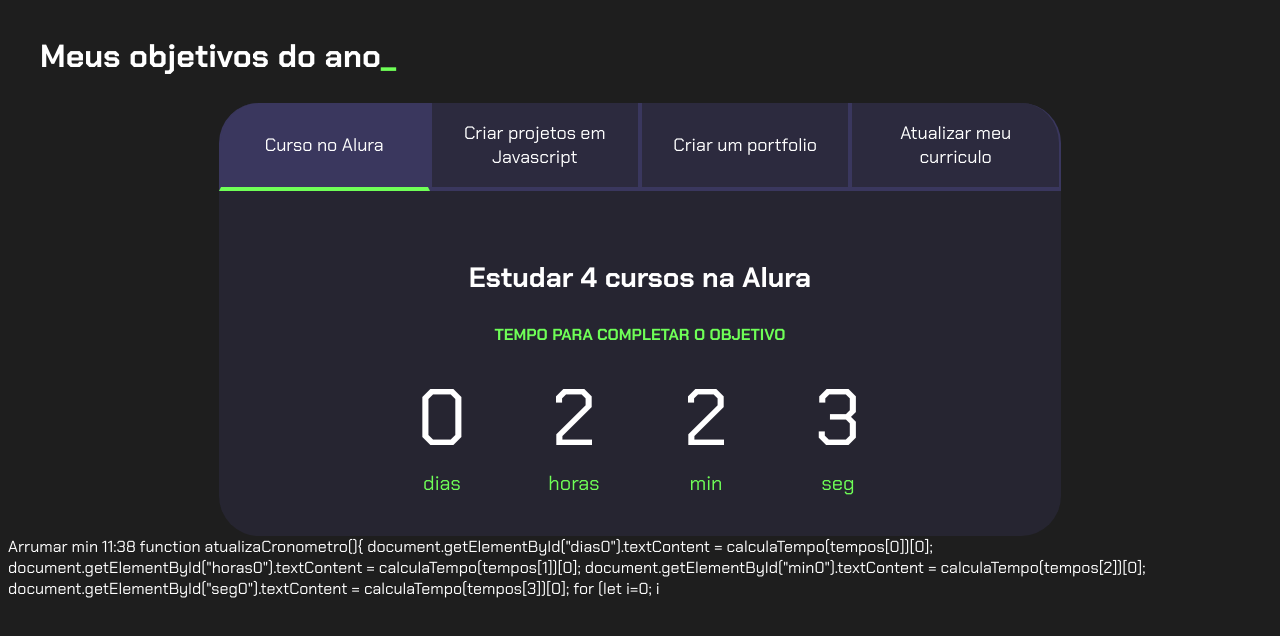
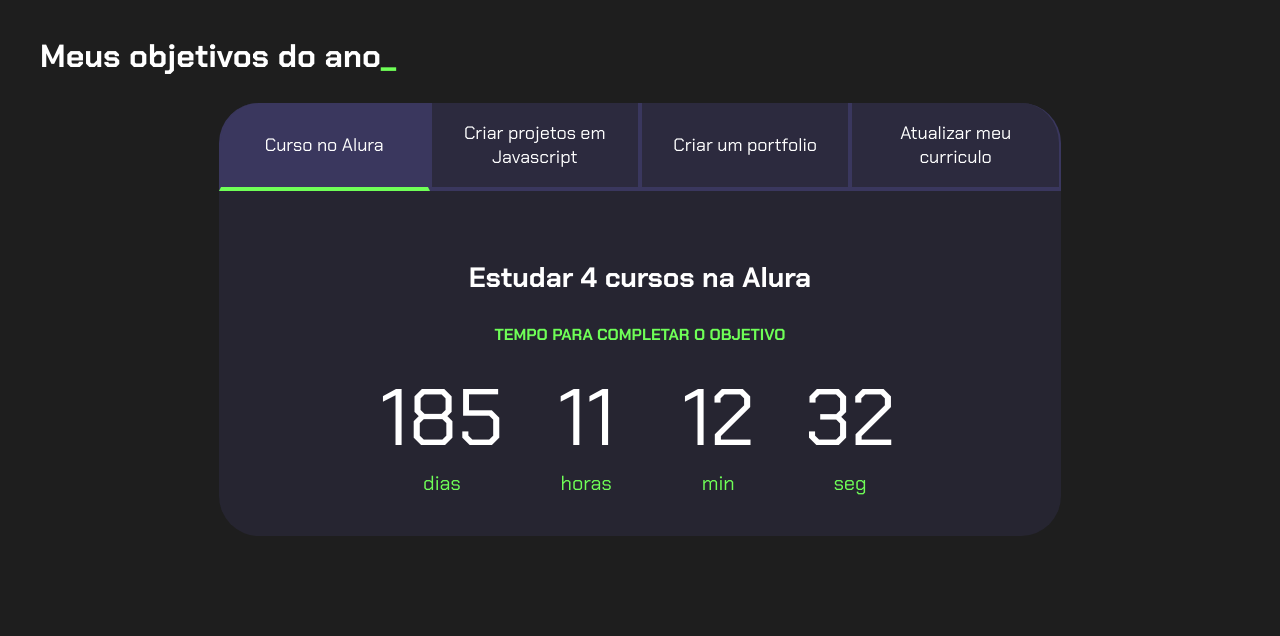
Before and after one commit to Dede142/javascriptdiferenciado, a plain HTML site: page javascript-projeto-de-vida/index.html in a window 1280 px wide. Drawn offline with Linux system fonts and the light colour scheme.

Commit message:
Add files via upload

```diff
--- a/javascript-projeto-de-vida/index.html
+++ b/javascript-projeto-de-vida/index.html
@@ -118,14 +118,3 @@
 <script src="main.js"></script>
 </body>
 </html>
-
-Arrumar min 11:38
-
-function atualizaCronometro(){
-    document.getElementById("dias0").textContent = calculaTempo(tempos[0])[0];
-    document.getElementById("horas0").textContent = calculaTempo(tempos[1])[0];
-    document.getElementById("min0").textContent = calculaTempo(tempos[2])[0];
-    document.getElementById("seg0").textContent = calculaTempo(tempos[3])[0];
-    for (let i=0; i<contadores.length;i++){
-        //contadores[i].textContent = calculaTempo(tempos[i]);
-    }
--- a/javascript-projeto-de-vida/main.js
+++ b/javascript-projeto-de-vida/main.js
@@ -15,7 +15,7 @@ for(let i=0; i <botoes.length;i++){
 
 }
 const contadores = document.querySelectorAll(".contador");
-const tempoObjetivo1 = new Date("2020-10-05T00:00:00");
+const tempoObjetivo1 = new Date("2024-10-05T00:00:00");
 const tempoObjetivo2 = new Date("2024-12-05T00:00:00");
 const tempoObjetivo3 = new Date("2024-12-30T00:00:00");
 const tempoObjetivo4 = new Date("2025-02-05T00:00:00");
@@ -37,7 +37,7 @@ function calculaTempo(tempoObjetivo){
     horas %= 24;
 
     if(tempofinal > 0){
-        return dias + " dias " + horas + " horas " + minutos + " minutos " + segundos + " segundos ";
+        return [dias,horas,minutos,segundos]
     } else{
         return [0,0,0,0];
     }
@@ -46,12 +46,15 @@ function calculaTempo(tempoObjetivo){
 }
 
 function atualizaCronometro(){
-    document.getElementById("dias0").textContent = calculaTempo(tempos[0])[0];
-    document.getElementById("horas0").textContent = calculaTempo(tempos[1])[0];
-    document.getElementById("min0").textContent = calculaTempo(tempos[2])[0];
-    document.getElementById("seg0").textContent = calculaTempo(tempos[3])[0];
+
+
+
     for (let i=0; i<contadores.length;i++){
-        //contadores[i].textContent = calculaTempo(tempos[i]);
+        document.getElementById("seg"+i).textContent = calculaTempo(tempos[i])[3];
+        document.getElementById("min"+i).textContent = calculaTempo(tempos[i])[2];
+        document.getElementById("dias"+i).textContent = calculaTempo(tempos[i])[0];
+        document.getElementById("horas"+i).textContent = calculaTempo(tempos[i])[1];
+
     }
 }
  function comecaCronometro(){
```
